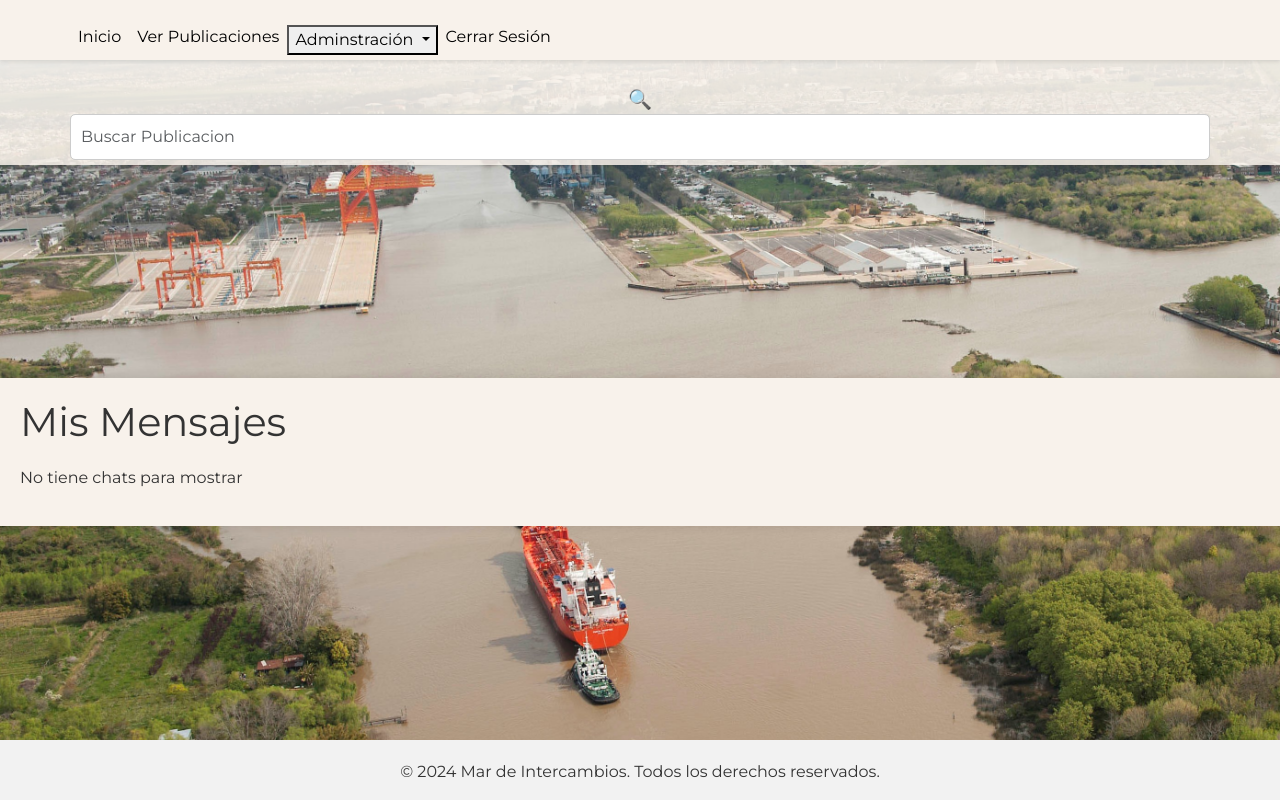
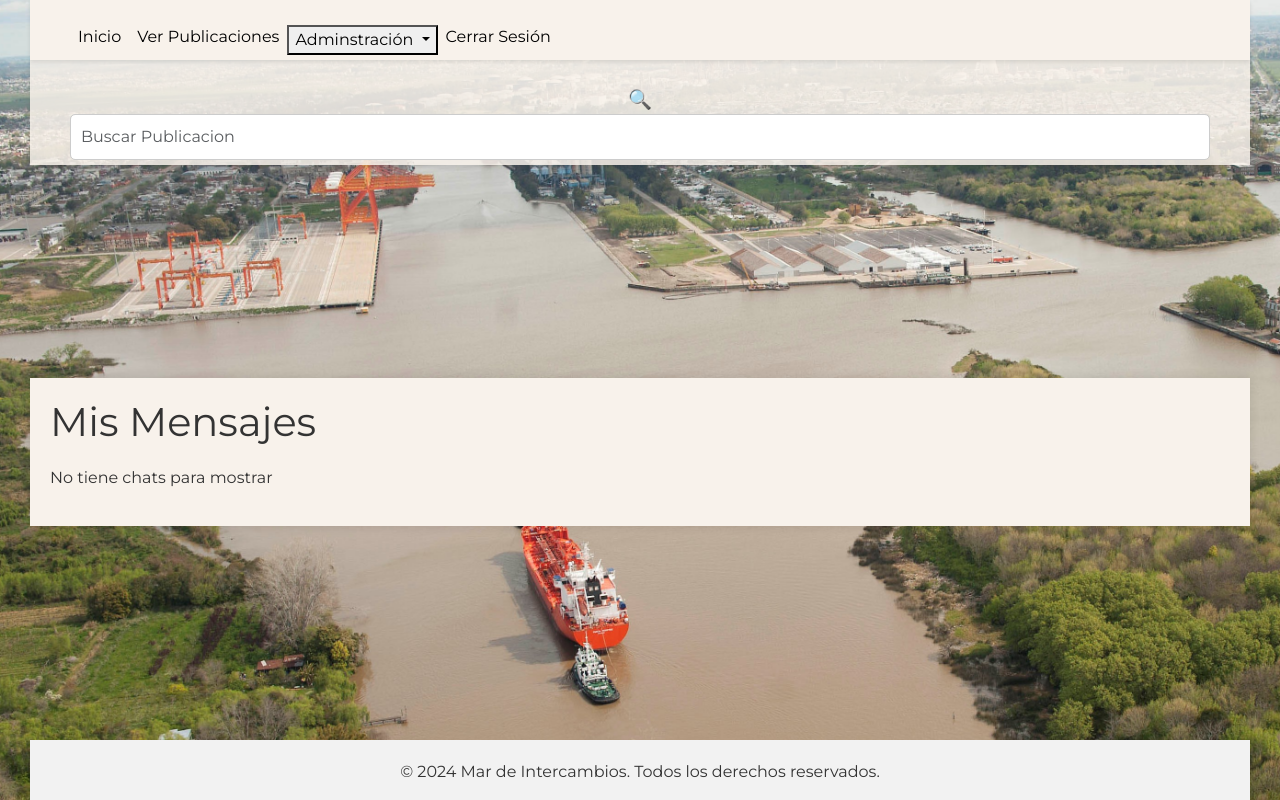
Before and after one commit to agustina-soto/marDeIntercambios, a Django app: page /chats/ in a window 1280 px wide. Run offline with Django 5.2, Linux system fonts and the light colour scheme; the visitor is signed in with stand-in values (Sample User, id 1); data that the repository does not hold is empty.

Commit message:
finalizo los cambios

```diff
--- a/archivos-estaticos/css/styles.css
+++ b/archivos-estaticos/css/styles.css
@@ -493,12 +493,17 @@ form div {
         width: 100%; /* Ajusta el ancho del contenedor */
         transform: none; /* Resetea la transformación */
         top: auto; /* Resetea la posición superior */
-    }
+    }}
 
-    .lateral-ad img {
-        width: auto; /* Ajusta el ancho de la imagen automáticamente */
-        max-width: 100%; /* Asegura que la imagen no exceda el ancho del contenedor */
-    }
+.lateral-ad img {
+    /* background-image: url("https://www.commonmind.com/hubfs/Imported_Blog_Media/google-shopping-ad-example-3.png");
+    background-size: contain;
+    background-repeat: no-repeat; */
+    width: 15%;
+    position: fixed;
+    top: 50%;
+    transform: translateY(-50%);
+
 }
 
 
@@ -648,3 +653,11 @@ form div {
 .boton-info:hover {
     background-color: #8fc9dd; /* Color de fondo al pasar el ratón */
 }
+
+/*Contenedor del base */
+.custom-container {
+    width: 100%; /* Asegura que ocupe el 100% del ancho del viewport */
+    max-width: 1800px; /* Ajusta el valor según tus necesidades */
+    margin: 0 auto; /* Centra el contenedor horizontalmente */
+    padding: 0 15px; /* Ajusta el padding si necesitas espacio adicional en los lados */
+}
--- a/templates/base.html
+++ b/templates/base.html
@@ -26,6 +26,7 @@
 </head>
 
 <body>
+<div class="custom-container">
 <div class="custom-container">
     <main class="d-flex flex-column justify-content-between">
         <div class="upper-section">
@@ -152,6 +153,7 @@
     <script src="https://cdnjs.cloudflare.com/ajax/libs/lightbox2/2.11.3/js/lightbox.min.js"></script>
     {% block scripts %}
     {% endblock %}
+    </div>
 </body>
 
 </html>
```
